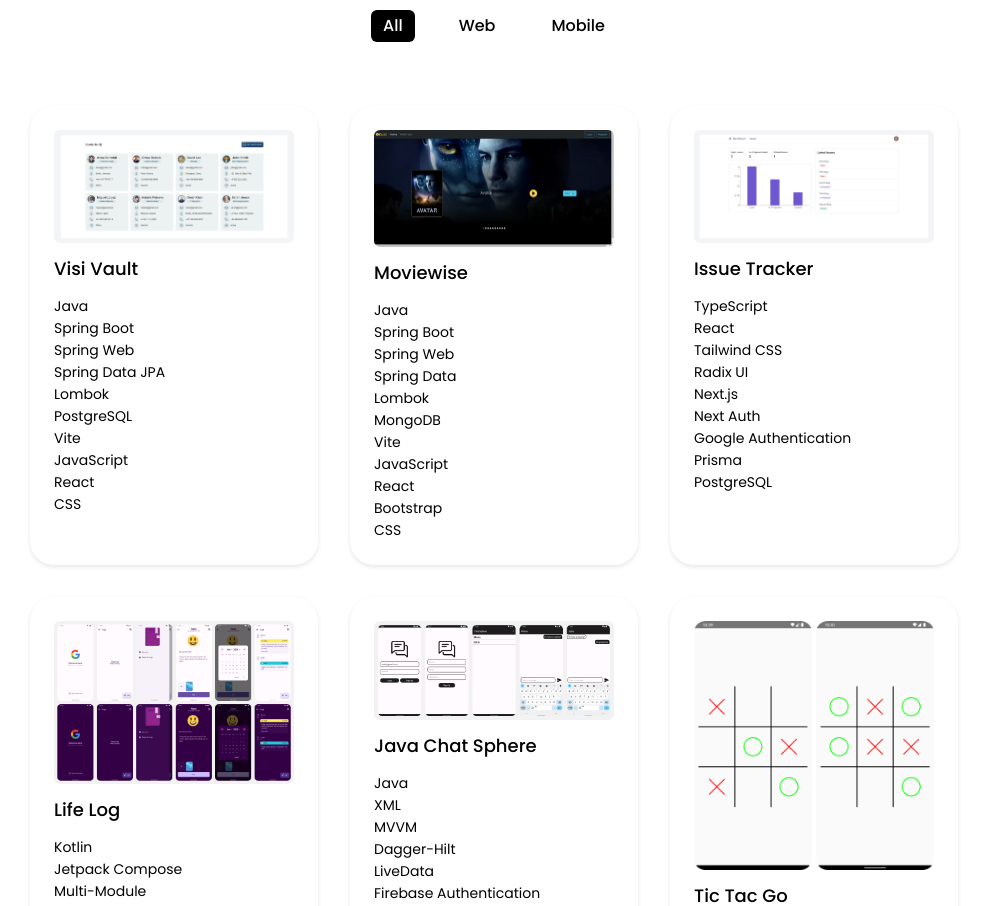
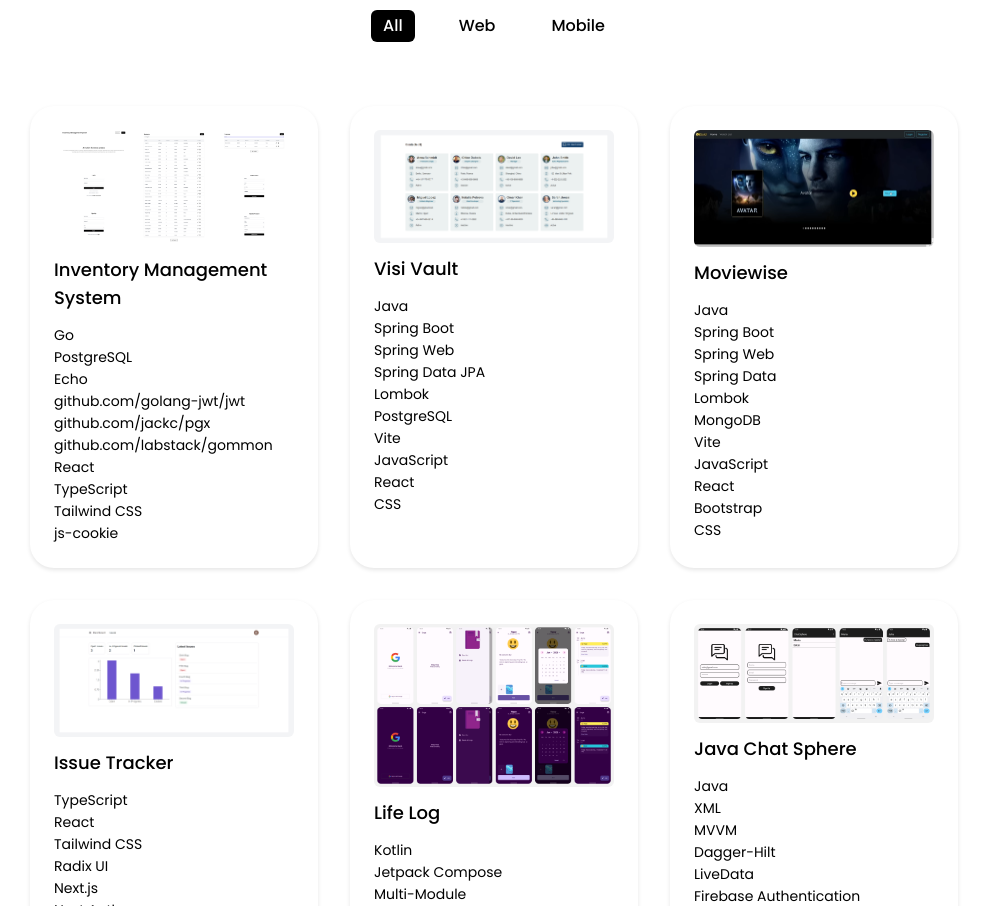
Before and after one commit to erkindilekci/erkindilekci.com, a React (Vite) app: page / in a window 1280 px wide. Shown: the part 2220-3126 px from the top of the page, without its empty margins (146-1133 px from the left). Built offline with nearby package versions, Linux system fonts and the light colour scheme.

Commit message:
Update projects.js

```diff
--- a/src/assets/data/projects.js
+++ b/src/assets/data/projects.js
@@ -1,4 +1,22 @@
 const projects = [
+    {
+        title: 'Inventory Management System',
+        category: ['all', 'web'],
+        image: './projects/ims.png',
+        technologies: [
+            'Go',
+            'PostgreSQL',
+            'Echo',
+            'github.com/golang-jwt/jwt',
+            'github.com/jackc/pgx',
+            'github.com/labstack/gommon',
+            'React',
+            'TypeScript',
+            'Tailwind CSS',
+            'js-cookie'
+        ],
+        links: ['https://github.com/erkindilekci/inventory-management-system']
+    },
     {
         title: 'Visi Vault',
         category: ['all', 'web'],
```
Also changed, not shown: public/projects/ims.png (added), 1 other file (tests, documents, lock files or other folders).
